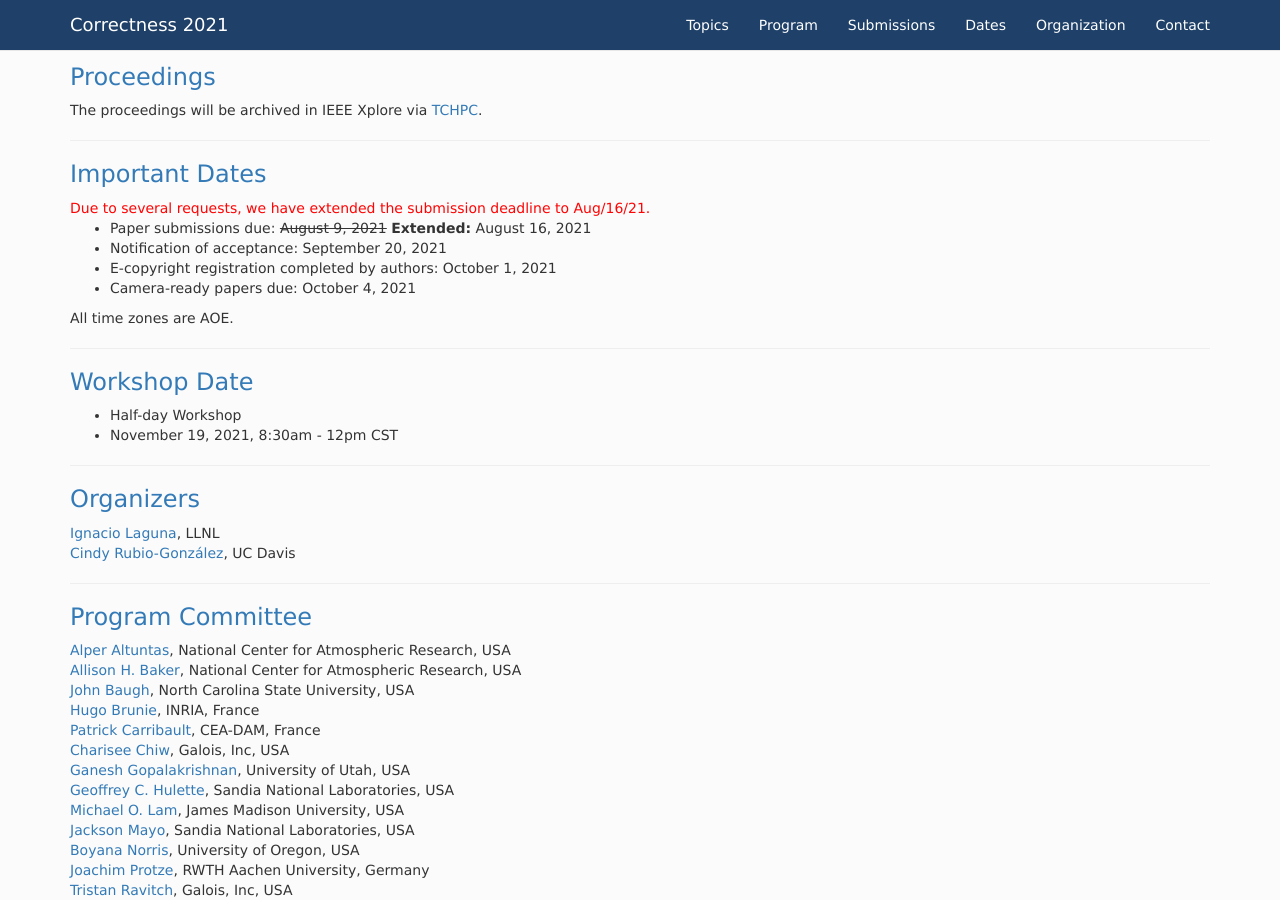
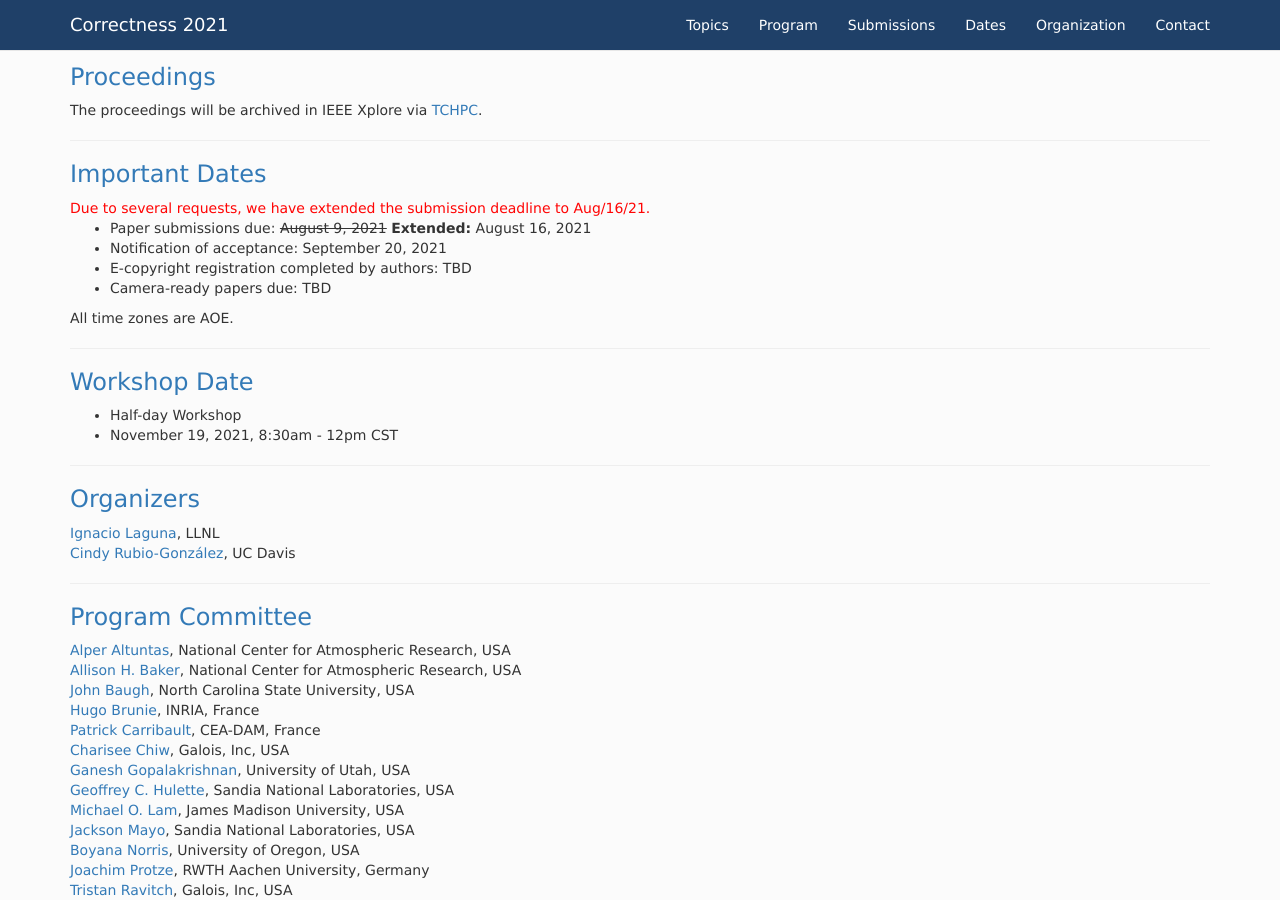
Before and after one commit to correctness-workshop/2021, a Jekyll site: the page built from index.md, in a window 1280 px wide and 900 px high, scrolled down 1742 px. Built offline with Jekyll 4.4.1, drawn with Linux system fonts in a browser that asks for light colours; nearby versions of some CDN libraries; the list of posts is cut into pages by our own code.

```diff
--- a/index.md
+++ b/index.md
@@ -85,8 +85,8 @@ The proceedings will be archived in IEEE Xplore via [TCHPC](https://tc.computer.
 
 * Paper submissions due: ~~August 9, 2021~~ **Extended:** August 16, 2021
 * Notification of acceptance: September 20, 2021
-* E-copyright registration completed by authors: October 1, 2021
-* Camera-ready papers due: October 4, 2021
+* E-copyright registration completed by authors: TBD
+* Camera-ready papers due: TBD
 
 All time zones are AOE.
 
```
